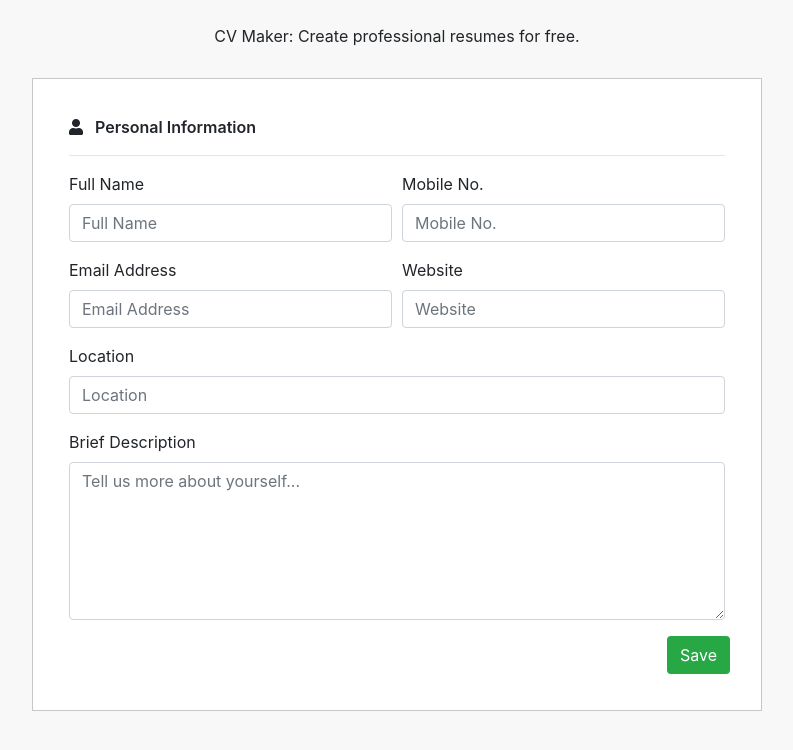
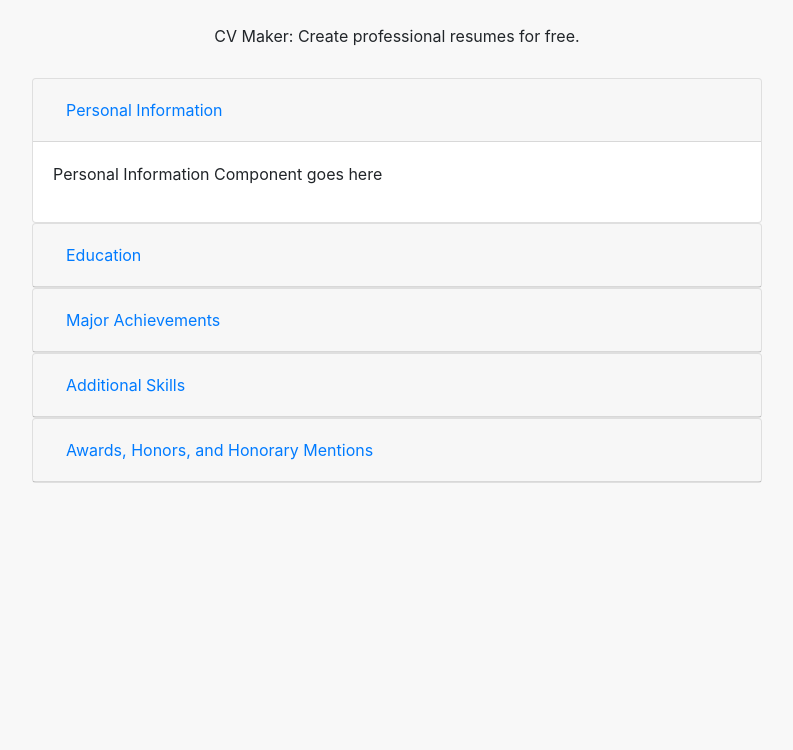
Before and after one commit to dalegacusan/CV-Application, a React (Create React App) app: page / in a window 1280 px wide. Shown: the top 750 px of the page, without its empty margins (243-1036 px from the left). Built offline with nearby package versions, Linux system fonts and the light colour scheme.

Commit message:
Edit Information Component created

```diff
--- a/public/index.html
+++ b/public/index.html
@@ -1,22 +1,35 @@
 <!DOCTYPE html>
 <html lang="en">
+
 <head>
   <meta charset="utf-8" />
 
   <!-- CSS -->
-    <link rel="stylesheet" href="https://stackpath.bootstrapcdn.com/bootstrap/4.3.1/css/bootstrap.min.css" integrity="sha384-ggOyR0iXCbMQv3Xipma34MD+dH/1fQ784/j6cY/iJTQUOhcWr7x9JvoRxT2MZw1T" crossorigin="anonymous">
+  <link rel="stylesheet" href="https://stackpath.bootstrapcdn.com/bootstrap/4.3.1/css/bootstrap.min.css"
+    integrity="sha384-ggOyR0iXCbMQv3Xipma34MD+dH/1fQ784/j6cY/iJTQUOhcWr7x9JvoRxT2MZw1T" crossorigin="anonymous">
 
   <!-- Fonts -->
   <link href="https://fonts.googleapis.com/css2?family=Roboto&display=swap" rel="stylesheet">
   <link href="https://fonts.googleapis.com/css2?family=EB+Garamond&display=swap" rel="stylesheet">
 
   <!-- Font Awesome -->
-    <link rel="stylesheet" href="https://use.fontawesome.com/releases/v5.15.1/css/all.css" integrity="sha384-vp86vTRFVJgpjF9jiIGPEEqYqlDwgyBgEF109VFjmqGmIY/Y4HV4d3Gp2irVfcrp" crossorigin="anonymous">
+  <link rel="stylesheet" href="https://use.fontawesome.com/releases/v5.15.1/css/all.css"
+    integrity="sha384-vp86vTRFVJgpjF9jiIGPEEqYqlDwgyBgEF109VFjmqGmIY/Y4HV4d3Gp2irVfcrp" crossorigin="anonymous">
 
   <title>CV Application - Dale Gacusan TOP</title>
 </head>
+
 <body>
   <noscript>You need to enable JavaScript to run this app.</noscript>
   <div id="root"></div>
+
+  <!-- jQuery and JS bundle w/ Popper.js -->
+  <script src="https://code.jquery.com/jquery-3.5.1.slim.min.js"
+    integrity="sha384-DfXdz2htPH0lsSSs5nCTpuj/zy4C+OGpamoFVy38MVBnE+IbbVYUew+OrCXaRkfj"
+    crossorigin="anonymous"></script>
+  <script src="https://cdn.jsdelivr.net/npm/bootstrap@4.5.3/dist/js/bootstrap.bundle.min.js"
+    integrity="sha384-ho+j7jyWK8fNQe+A12Hb8AhRq26LrZ/JpcUGGOn+Y7RsweNrtN/tE3MoK7ZeZDyx"
+    crossorigin="anonymous"></script>
 </body>
+
 </html>
--- a/src/App.js
+++ b/src/App.js
@@ -6,6 +6,7 @@ import Education from './components/Education/Education';
 import Achievements from './components/Achievements/Achievements';
 import Skills from './components/Skills';
 import Awards from './components/Awards';
+import Edit from "./components/Edit/Edit";
 import Resume from './components/Resume/Resume';
 
 // Todo:
@@ -20,8 +21,8 @@ import Resume from './components/Resume/Resume';
 class App extends Component {
 
   state = {
-    components: ["information", "education", "achievements", "skills", "awards", "resume"],
-    // components: ["resume"],
+    // components: ["information", "education", "achievements", "skills", "awards", "edit", "resume"],
+    components: ["edit"],
     personalInfo: {
       name: '',
       mobileNo: '',
@@ -117,10 +118,16 @@ class App extends Component {
           />
         )
         break;
+      case "edit":
+        renderedComponent = (
+          <Edit state={this.state} />
+        )
+        break;
       case "resume":
         renderedComponent = (
           <Resume state={this.state} />
         )
+        break;
     }
 
     console.log(this.state);
--- a/src/components/Achievements/Achievements.js
+++ b/src/components/Achievements/Achievements.js
@@ -44,7 +44,7 @@ export default class Achievements extends Component {
 
         return (
             <div className="categoryBox">
-                <p className="categoryHeader"><i class="fas fa-award"></i>Achievements</p>
+                <p className="categoryHeader"><i className="fas fa-award"></i>Achievements</p>
                 <hr />
                 <form>
                     <div className="form-row">
--- a/src/components/Awards.js
+++ b/src/components/Awards.js
@@ -26,7 +26,7 @@ export default class Awards extends Component {
 
         return (
             <div className="categoryBox" >
-                <p className="categoryHeader"><i class="fas fa-trophy"></i>Awards, Honors, and Honorary Mentions</p>
+                <p className="categoryHeader"><i className="fas fa-trophy"></i>Awards, Honors, and Honorary Mentions</p>
                 <hr />
                 <form onSubmit={(e) => handleInformationSubmit(e, "awards", this.state.awards)}>
                     <div className="form-row">
--- /dev/null
+++ b/src/components/Edit/Edit.js
@@ -0,0 +1,93 @@
+import React, { Component } from "react";
+
+export default class Edit extends Component {
+    render() {
+        return (
+            <div>
+                <div id="accordion">
+
+                    {/* PERSONAL INFORMATION Card */}
+                    <div class="card">
+                        <div class="card-header" id="personalInformationHeading">
+                            <h5 class="mb-0">
+                                <button class="btn btn-link" data-toggle="collapse" data-target="#collapsePersonalInformation" aria-expanded="true" aria-controls="collapsePersonalInformation">
+                                    Personal Information
+                                </button>
+                            </h5>
+                        </div>
+
+                        <div id="collapsePersonalInformation" class="collapse show" aria-labelledby="personalInformationHeading" data-parent="#accordion">
+                            <div class="card-body">
+                                <p>Personal Information Component goes here</p>
+                            </div>
+                        </div>
+                    </div>
+
+                    {/* EDUCATION Card */}
+                    <div class="card">
+                        <div class="card-header" id="educationHeading">
+                            <h5 class="mb-0">
+                                <button class="btn btn-link collapsed" data-toggle="collapse" data-target="#collapseEducation" aria-expanded="false" aria-controls="collapseEducation">
+                                    Education
+                                </button>
+                            </h5>
+                        </div>
+                        <div id="collapseEducation" class="collapse" aria-labelledby="educationHeading" data-parent="#accordion">
+                            <div class="card-body">
+                                <p>Education Component goes here</p>
+                            </div>
+                        </div>
+                    </div>
+
+                    {/* ACHIEVEMENTS Card */}
+                    <div class="card">
+                        <div class="card-header" id="headingAchievements">
+                            <h5 class="mb-0">
+                                <button class="btn btn-link collapsed" data-toggle="collapse" data-target="#collapseAchievements" aria-expanded="false" aria-controls="collapseAchievements">
+                                    Major Achievements
+                                </button>
+                            </h5>
+                        </div>
+                        <div id="collapseAchievements" class="collapse" aria-labelledby="headingAchievements" data-parent="#accordion">
+                            <div class="card-body">
+                                Major Achievements Component goes here
+                            </div>
+                        </div>
+                    </div>
+
+                    {/* SKILLS Card */}
+                    <div class="card">
+                        <div class="card-header" id="headingSkills">
+                            <h5 class="mb-0">
+                                <button class="btn btn-link collapsed" data-toggle="collapse" data-target="#collapseSkills" aria-expanded="false" aria-controls="collapseSkills">
+                                    Additional Skills
+                                </button>
+                            </h5>
+                        </div>
+                        <div id="collapseSkills" class="collapse" aria-labelledby="headingSkills" data-parent="#accordion">
+                            <div class="card-body">
+                                <p>Additional Skills Component goes here</p>
+                            </div>
+                        </div>
+                    </div>
+
+                    {/* AWARDS, HONORS, AND HONORARY MENTIONS Card */}
+                    <div class="card">
+                        <div class="card-header" id="headingAwards">
+                            <h5 class="mb-0">
+                                <button class="btn btn-link collapsed" data-toggle="collapse" data-target="#collapseAwards" aria-expanded="false" aria-controls="collapseAwards">
+                                    Awards, Honors, and Honorary Mentions
+                                </button>
+                            </h5>
+                        </div>
+                        <div id="collapseAwards" class="collapse" aria-labelledby="headingAwards" data-parent="#accordion">
+                            <div class="card-body">
+                                <p>Awards, Honors, and Honorary Mentions Component goes here</p>
+                            </div>
+                        </div>
+                    </div>
+                </div>
+            </div>
+        );
+    }
+}
--- a/src/components/Education/Education.js
+++ b/src/components/Education/Education.js
@@ -51,7 +51,7 @@ export default class Education extends Component {
     render() {
         return (
             <div className="categoryBox">
-                <p className="categoryHeader"><i class="fas fa-graduation-cap"></i>Education</p>
+                <p className="categoryHeader"><i className="fas fa-graduation-cap"></i>Education</p>
                 <hr />
                 <form>
                     <div className="form-row">
--- a/src/components/Information.js
+++ b/src/components/Information.js
@@ -8,7 +8,7 @@ export default function PersonalInformation(props) {
     return (
         <div>
             <div className="categoryBox">
-                <p className="categoryHeader"><i class="fas fa-user"></i>Personal Information</p>
+                <p className="categoryHeader"><i className="fas fa-user"></i>Personal Information</p>
                 <hr />
                 <form onSubmit={handleInformationSubmit}>
                     <div className="form-row">
--- a/src/components/Skills.js
+++ b/src/components/Skills.js
@@ -26,7 +26,7 @@ export default class Skills extends Component {
 
         return (
             <div className="categoryBox" >
-                <p className="categoryHeader"><i class="fas fa-running"></i>Skills</p>
+                <p className="categoryHeader"><i className="fas fa-running"></i>Skills</p>
                 <hr />
                 <form onSubmit={(e) => handleInformationSubmit(e, "skills", this.state.skills)}>
                     <div className="form-row">
```
Lines whose indentation alone changed are shown as unchanged.
